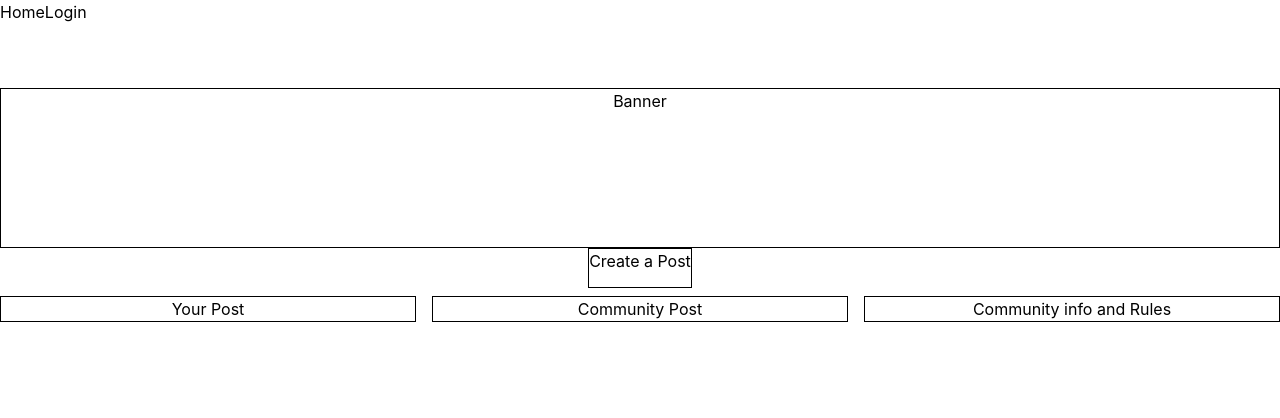
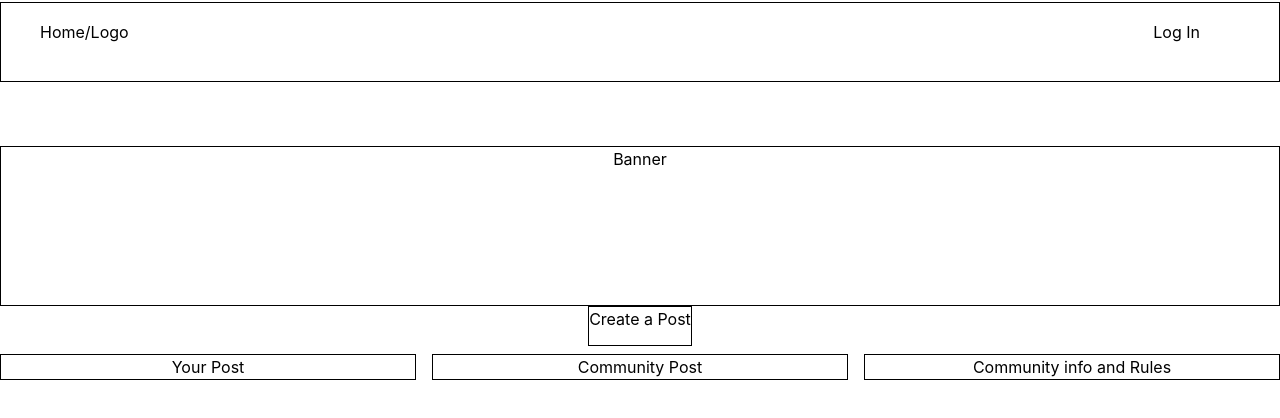
Before and after one commit to MichaelCut24/Wicked-Lieutenants-Work-Space, a React (Create React App) app in the folder accessibleu/: page / in a window 1280 px wide. Shown: the top 418 px of the page. Built offline with nearby package versions, Linux system fonts and the light colour scheme.

Commit message:
Added Home and Login to Nav

```diff
--- a/accessibleu/src/Navbar.js
+++ b/accessibleu/src/Navbar.js
@@ -1,12 +1,18 @@
-const Navbar = () => {
+import { BrowserRouter as Router, Link } from "react-router-dom";
+
+const NavBar = () => {
     return (
-        <nav className="NavBar">
-            <div className="links">
-                <a href="/">Home</a>
-                <a href="/Login">Login</a>
-            </div>
-        </nav>
+        <div className="flex flex-row w-full h-20 w- mt-0.5 self-center border border-1 border-black">
+            <Router>
+                    <div className="absolute top-5 left-10">
+                        <Link to="/">Home/Logo</Link>
+                    </div>
+                    <div className="absolute top-5 right-20">
+                        <Link to="/auth">Log In</Link>
+                    </div>
+            </Router>
+        </div>
     );
 }
 
-export default Navbar;
+export default NavBar;
```
